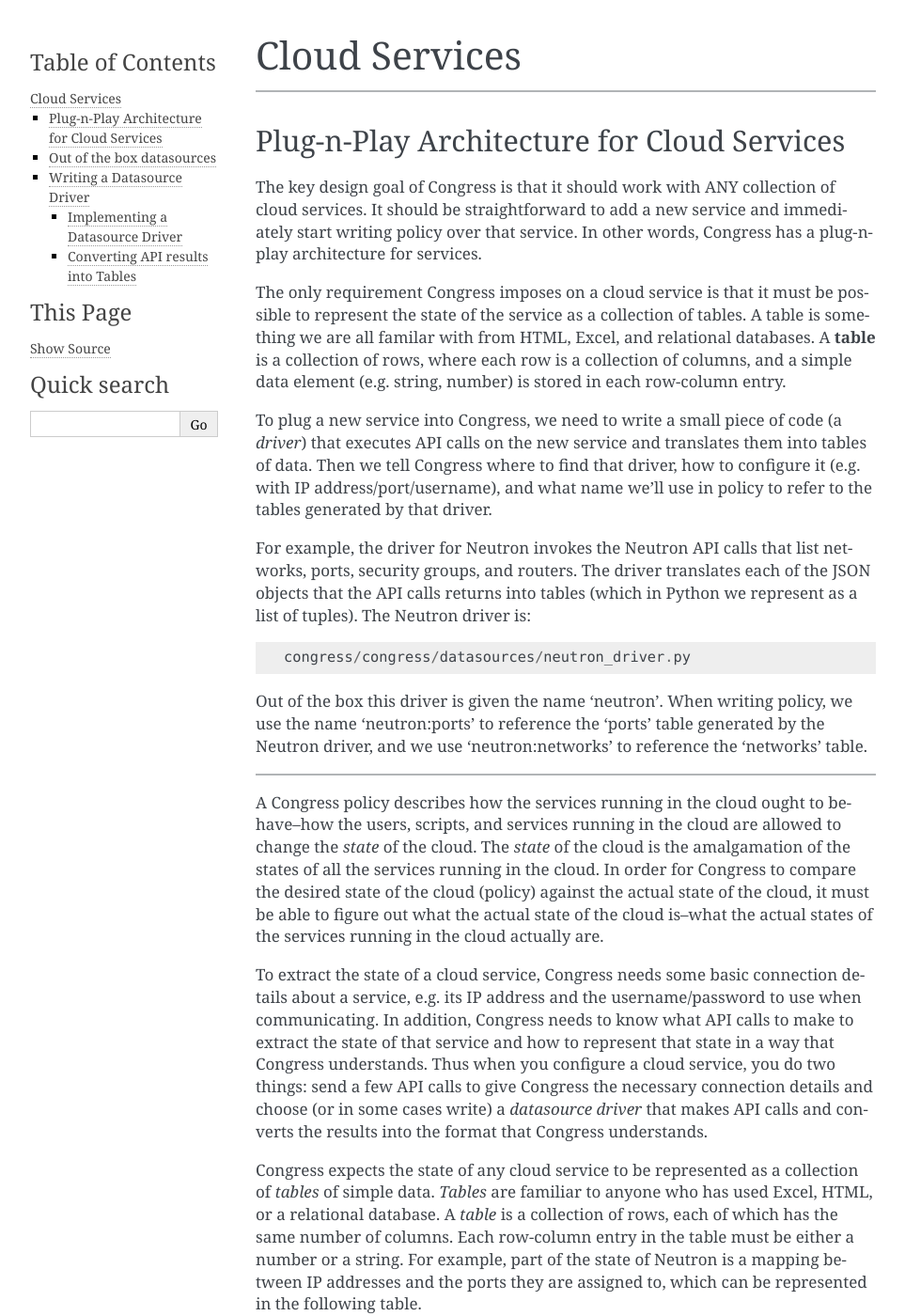
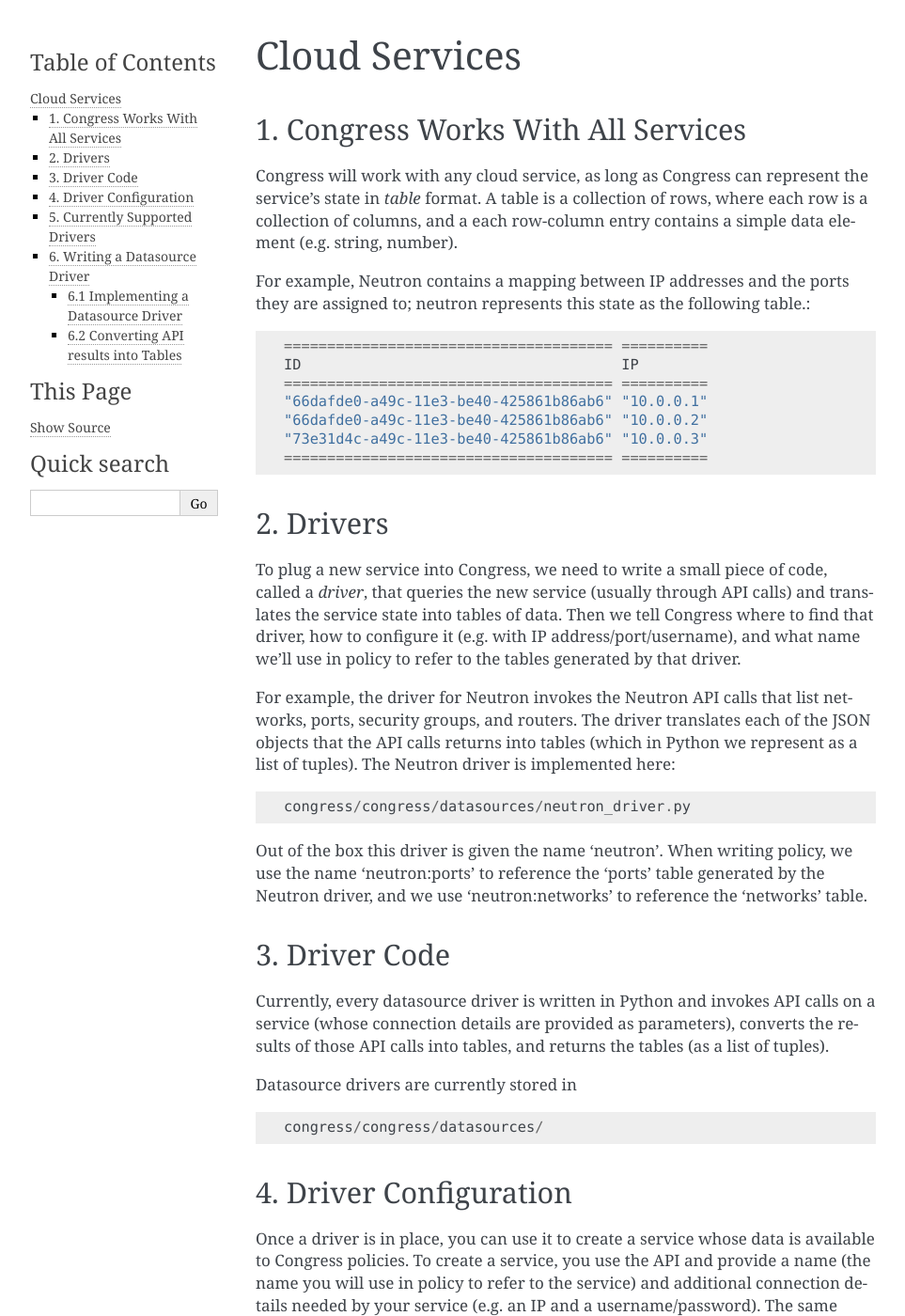
Before and after one commit to openstack-archive/congress, a Sphinx documentation site: the page built from doc/source/cloudservices.rst, in a window 1280 px wide and 1400 px high. Shown: the whole window at 94% size, without its empty margins (148-1111 px from the left). Built offline with Sphinx 7.4.7, drawn with Linux system fonts in a browser that asks for light colours; some of the changed text lies outside the part shown.

Commit message:
Edit cloud services section
Change-Id: Ia5eb2312cda24da6c66dddeaa984076ef2321eb4

```diff
--- a/doc/source/cloudservices.rst
+++ b/doc/source/cloudservices.rst
@@ -5,35 +5,41 @@
 Cloud Services
 ==============
 
+1. Congress Works With All Services
+-----------------------------------
 
--------------------------------
+Congress will work with any cloud service, as long as Congress can
+represent the service's state in *table* format.  A table is a
+collection of rows, where each row is a collection of columns, and a
+each row-column entry contains a simple data element (e.g. string,
+number).
 
+For example, Neutron contains a mapping between IP addresses and the
+ports they are assigned to; neutron represents this state as the
+following table.::
 
-Plug-n-Play Architecture for Cloud Services
---------------------------------------------
+  ====================================== ==========
+  ID                                     IP
+  ====================================== ==========
+  "66dafde0-a49c-11e3-be40-425861b86ab6" "10.0.0.1"
+  "66dafde0-a49c-11e3-be40-425861b86ab6" "10.0.0.2"
+  "73e31d4c-a49c-11e3-be40-425861b86ab6" "10.0.0.3"
+  ====================================== ==========
 
-The key design goal of Congress is that it should work with ANY collection of
-cloud services.  It should be straightforward to add a new service and
-immediately start writing policy over that service.  In other words, Congress
-has a plug-n-play architecture for services.
+2. Drivers
+----------
 
-The only requirement Congress imposes on a cloud service is that it must be
-possible to represent the state of the service as a collection of tables.
-A table is something we are all familar with from HTML, Excel, and relational
-databases.  A **table** is a collection of rows, where each row is a
-collection of columns, and a simple data element (e.g. string, number) is
-stored in each row-column entry.
-
-To plug a new service into Congress, we need to write a small piece of code
-(a *driver*) that executes API calls on the new service and translates them
-into tables of data.  Then we tell Congress where to find that driver, how to
+To plug a new service into Congress, we need to write a small piece of code,
+called a *driver*, that queries the new service (usually through API calls)
+and translates the service state into tables of data.
+Then we tell Congress where to find that driver, how to
 configure it (e.g. with IP address/port/username), and what name we'll use in
 policy to refer to the tables generated by that driver.
 
 For example, the driver for Neutron invokes the Neutron API calls that list
 networks, ports, security groups, and routers.  The driver translates each of
 the JSON objects that the API calls returns into tables (which in Python we
-represent as a list of tuples).  The Neutron driver is::
+represent as a list of tuples).  The Neutron driver is implemented here::
 
     congress/congress/datasources/neutron_driver.py
 
@@ -42,54 +48,26 @@
 the Neutron driver, and we use 'neutron:networks' to reference the 'networks'
 table.
 
--------------------------------
 
-A Congress policy describes how the services running in the cloud ought to
-behave--how the users, scripts, and services running in the cloud are allowed
-to change the *state* of the cloud.  The *state* of the cloud is the
-amalgamation of the states of all the services running in the cloud.  In order
-for Congress to compare the desired state of the cloud (policy) against the
-actual state of the cloud, it must be able to figure out what the actual state
-of the cloud is--what the actual states of the services running in the cloud
-actually are.
+3. Driver Code
+--------------
 
-To extract the state of a cloud service, Congress needs some basic connection
-details about a service, e.g. its IP address and the username/password to use
-when communicating.  In addition, Congress needs to know what API calls to
-make to extract the state of that service and how to represent that state in a
-way that Congress understands.  Thus when you configure a cloud service, you do
-two things: send a few API calls to give Congress the necessary connection
-details and choose (or in some cases write) a *datasource driver* that makes
-API calls and converts the results into the format that Congress understands.
-
-Congress expects the state of any cloud service to be represented as a
-collection of *tables* of simple data.  *Tables* are familiar to anyone
-who has used Excel, HTML, or a relational database.  A *table* is a
-collection of rows, each of which has the same number of columns.  Each
-row-column entry in the table must be either a number or a string.   For
-example, part of the state of Neutron is a mapping between IP addresses
-and the ports they are assigned to, which can be represented in the
-following table.
-
-====================================== ==========
-ID                                     IP
-====================================== ==========
-"66dafde0-a49c-11e3-be40-425861b86ab6" "10.0.0.1"
-"66dafde0-a49c-11e3-be40-425861b86ab6" "10.0.0.2"
-"73e31d4c-a49c-11e3-be40-425861b86ab6" "10.0.0.3"
-====================================== ==========
-
-Currently, every datasource driver is a piece of Python code that invokes
-some number of API calls on a service (whose connection details are provided
+Currently, every datasource driver is written in Python and invokes
+API calls on a service (whose connection details are provided
 as parameters), converts the results of those API calls into tables, and
 returns the tables (as a list of tuples).
 
-Datasource drivers are typically (but not necessarily) stored in ::
+Datasource drivers are currently stored in ::
 
   congress/congress/datasources/
 
-Once a Python driver is in place, you can use it to create a service whose
-data you can refer to in policy.  To create a service, you use the API and
+4. Driver Configuration
+-----------------------
+
+.. ### Is the following paragraph still true?
+
+Once a driver is in place, you can use it to create a service whose
+data is available to Congress policies.  To create a service, you use the API and
 provide a name (the name you will use in policy to refer to the service) and
 additional connection details needed by your service (e.g. an IP and a
 username/password).  The same driver can be used to create multiple services
@@ -126,8 +104,9 @@
 datasource's configuration requires restarting the server.
 
 
-Out of the box datasources
----------------------------
+5. Currently Supported Drivers
+------------------------------
+
 The datasources currently shipping with Congress expose the following tables.
 Each table is listed in the form :code:`<tablename>(column1, ... columnm)`.
 Roughly, there is one table for each object (e.g. network, virtual machine),
@@ -137,8 +116,6 @@
 the attribute as returned by the API call is a complex object, that object
 is flattened into its own table (or tables).  See the comments for more
 information.
-
-
 
 **Nova**::
 
@@ -225,14 +202,14 @@
 
 .. _datasource_driver:
 
-Writing a Datasource Driver
-----------------------------
+6. Writing a Datasource Driver
+------------------------------
 
 This section is a tutorial for those of you interested in writing your own
 datasource driver.  It can be safely skipped otherwise.
 
-Implementing a Datasource Driver
-~~~~~~~~~~~~~~~~~~~~~~~~~~~~~~~~~
+6.1 Implementing a Datasource Driver
+~~~~~~~~~~~~~~~~~~~~~~~~~~~~~~~~~~~~
 
 All the Datasource drivers extend the code found in
 :code:`congress/datasources/datasource_driver.py`.  Typically, you will create
@@ -282,8 +259,8 @@
 :code:`main` that calls update_from_datasource, and prints out the raw
 API results along with the tables that were generated.
 
-Converting API results into Tables
-~~~~~~~~~~~~~~~~~~~~~~~~~~~~~~~~~~~
+6.2 Converting API results into Tables
+~~~~~~~~~~~~~~~~~~~~~~~~~~~~~~~~~~~~~~
 Since Congress requires the state of each dataservice to be represented as
 tables, we must convert the results of each API call (which may be comprised
 of dictionaries, lists, dictionaries embedded within lists, etc.) into tables.
--- a/doc/source/policy.rst
+++ b/doc/source/policy.rst
@@ -62,7 +62,7 @@
 |ad|, we could write a policy that says every network connected to a VM must
 either be public or owned by someone in the same group as the VM owner.::
 
-error(vm) :-
+  error(vm) :-
     nova:virtual_machine(vm)
     nova:network(vm, network)
     nova:owner(vm, vm_owner)
@@ -70,7 +70,7 @@
     not neutron:public_network(network)
     not same_group(vm_owner, network_owner)
 
-same_group(user1, user2) :-
+  same_group(user1, user2) :-
     ad:group(user1, group)
     ad:group(user2, group)
 
```
